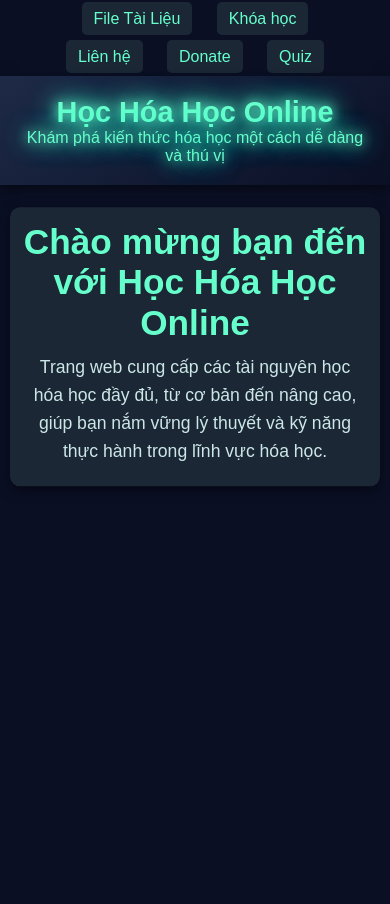
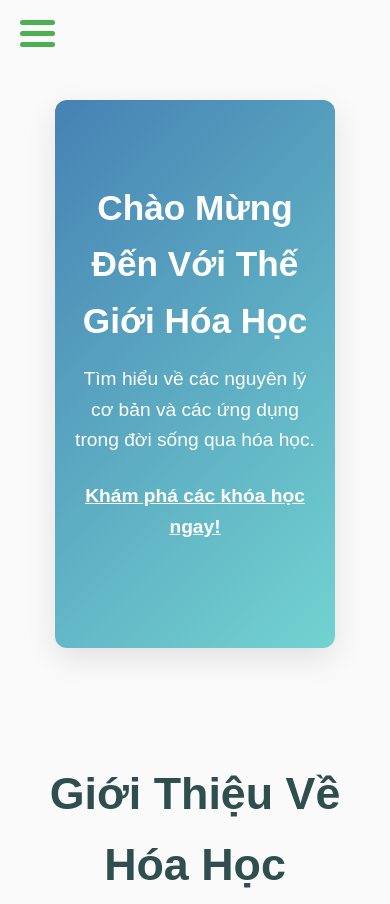
Before and after one commit to FrisHChem/chemist, a plain HTML site: page index.html in a window 390 px wide. Shown: the top 904 px of the page. Before the commit the page ends 844 px from the top, so only its background shows below. Drawn offline with Linux system fonts and the light colour scheme.

Commit message:
Update index.html

```diff
--- a/index.html
+++ b/index.html
@@ -3,205 +3,304 @@
 <head>
     <meta charset="UTF-8">
     <meta name="viewport" content="width=device-width, initial-scale=1.0">
-    <title>Trang Chủ - Học Hóa Học Online</title>
+    <title>Trang Chủ - Hóa Học</title>
     <style>
-        /* Reset */
         * {
             margin: 0;
             padding: 0;
             box-sizing: border-box;
         }
 
-        /* Toàn bộ trang */
         body {
             font-family: 'Arial', sans-serif;
-            background-color: #0a0f24; /* Màu nền đen xanh */
-            color: #f0f0f0;
+            background-color: #fafafa;
+            color: #333;
+            line-height: 1.6;
+            transition: background-color 0.5s ease-in-out;
+        }
+
+        .container {
+            width: 100%;
+            padding: 20px;
+            text-align: center;
+            max-width: 1200px;
+            margin: auto;
             display: flex;
             flex-direction: column;
             align-items: center;
-            min-height: 100vh;
-            transition: background-color 0.3s ease; /* Thêm hiệu ứng chuyển đổi màu nền */
         }
 
-        /* Menu điều hướng góc trái và phải */
-        .nav-left, .nav-right {
+        /* Menu button animation */
+        .menu-icon {
             position: absolute;
             top: 20px;
-            transition: transform 0.3s ease-in-out;
+            left: 20px;
+            cursor: pointer;
+            display: flex;
+            flex-direction: column;
+            gap: 6px;
+            z-index: 100;
         }
 
-        .nav-left {
-            left: 20px;
-        }
-
-        .nav-right {
-            right: 20px;
-        }
-
-        .nav-left a, .nav-right a {
-            color: #66ffcc;
-            font-size: 16px;
-            text-decoration: none;
-            margin: 0 10px;
-            padding: 8px 12px;
+        .menu-icon div {
+            width: 35px;
+            height: 5px;
+            background-color: #4CAF50; /* màu xanh lá đậm */
             border-radius: 5px;
-            background-color: #1b2735;
             transition: all 0.3s ease;
         }
 
-        .nav-left a:hover, .nav-right a:hover {
-            background-color: #66ffcc;
-            color: #0a0f24;
-            transform: scale(1.1); /* Tạo hiệu ứng phóng to */
+        .menu {
+            position: fixed;
+            top: 0;
+            left: 0;
+            width: 250px;
+            height: 100%;
+            background-color: #1c1c1c; /* Đen than */
+            color: #ffffff;
+            padding-top: 60px;
+            transform: translateX(-100%);
+            transition: transform 0.3s ease;
+            z-index: 99;
         }
 
-        /* Phần tiêu đề */
-        .header {
-            text-align: center;
-            padding: 40px;
-            background: linear-gradient(145deg, #1e2a47, #0a0f24);
-            color: #66ffcc;
-            width: 100%;
-            margin-bottom: 20px;
-            box-shadow: 0 4px 12px rgba(0, 0, 0, 0.5);
-            animation: glow 1.5s infinite alternate;
+        .menu a {
+            display: block;
+            color: #ffffff;
+            padding: 18px;
+            text-decoration: none;
+            font-size: 1.2em;
+            text-transform: uppercase;
+            transition: background-color 0.3s ease, color 0.3s ease;
         }
 
-        .header h1 {
-            font-size: 2.8em;
-            text-shadow: 0 0 12px #66ffcc, 0 0 25px #66ffcc, 0 0 30px #00ffcc;
+        .menu a:hover {
+            background-color: #4CAF50; /* Màu xanh lá khi hover */
+            color: #1c1c1c; /* Màu đen than khi hover */
         }
 
-        .header p {
-            font-size: 1.3em;
+        .menu.open {
+            transform: translateX(0);
         }
 
-        /* Nội dung chính */
-        .content {
-            width: 90%;
+        .hero {
+            background: linear-gradient(135deg, #1E90FF, #4CAF50); /* Xanh dương và xanh lá */
+            color: white;
+            padding: 80px 20px;
+            border-radius: 12px;
+            margin-top: 80px;
+            width: 80%;
             max-width: 900px;
-            display: flex;
-            flex-direction: column;
-            gap: 20px;
-            padding: 20px;
-            animation: slideUp 0.8s ease-out;
+            box-shadow: 0 10px 30px rgba(0, 0, 0, 0.1);
+            animation: colorCycle 5s infinite alternate; /* Chuyển đổi màu sắc luân phiên */
+            transition: background 2s ease-in-out;
         }
 
-        /* Giới thiệu ngắn */
-        .intro {
-            text-align: center;
-            padding: 40px;
-            background-color: #1b2735;
-            border-radius: 10px;
-            box-shadow: 0 4px 12px rgba(0, 0, 0, 0.5);
-            animation: float 3s ease-in-out infinite;
+        .hero:hover {
+            background: linear-gradient(135deg, #333, #4CAF50);
         }
 
-        .intro h2 {
-            color: #66ffcc;
-            font-size: 2em;
+        .hero h1 {
+            font-size: 3.5em;
+            font-weight: bold;
             margin-bottom: 15px;
-            transform: scale(1.1); /* Thêm hiệu ứng phóng to */
+            animation: bounce 2s ease-in-out infinite;
         }
 
-        .intro p {
-            font-size: 1.1em;
-            color: #cce7e8;
-            line-height: 1.6;
+        .hero p {
+            font-size: 1.2em;
+            margin-bottom: 25px;
         }
 
-        /* Hiệu ứng phát sáng cho tiêu đề */
-        @keyframes glow {
+        .card-container {
+            display: flex;
+            justify-content: space-around;
+            flex-wrap: wrap;
+            gap: 30px;
+            margin-top: 30px;
+        }
+
+        .card {
+            background-color: #ffffff;
+            border-radius: 10px;
+            padding: 20px;
+            width: 250px;
+            text-align: center;
+            box-shadow: 0 10px 30px rgba(0, 0, 0, 0.1);
+            transition: transform 0.3s ease, box-shadow 0.3s ease, background-color 0.5s ease-in-out;
+            animation: fadeInUp 1s ease-in-out;
+        }
+
+        .card:hover {
+            transform: translateY(-5px);
+            box-shadow: 0 20px 60px rgba(0, 0, 0, 0.15);
+            background-color: #4CAF50; /* Màu xanh lá khi hover */
+        }
+
+        .card img {
+            width: 80px;
+            height: 80px;
+            margin-bottom: 20px;
+            border-radius: 50%;
+            object-fit: cover;
+        }
+
+        .card h3 {
+            font-size: 1.5em;
+            color: #2f4f4f;
+            margin-bottom: 10px;
+        }
+
+        .card p {
+            font-size: 1em;
+            color: #7f8c8d;
+        }
+
+        .info-section {
+            padding: 60px 20px;
+            text-align: center;
+            margin-top: 50px;
+            animation: fadeInUp 1s ease-in-out;
+        }
+
+        .info-section h2 {
+            font-size: 2.8em;
+            color: #2f4f4f;
+            margin-bottom: 20px;
+        }
+
+        .info-section p {
+            font-size: 1.1em;
+            color: #7f8c8d;
+            line-height: 1.8;
+            max-width: 900px;
+            margin: auto;
+        }
+
+        @keyframes colorCycle {
             0% {
-                text-shadow: 0 0 8px #66ffcc, 0 0 15px #66ffcc, 0 0 20px #00ffcc;
+                background: linear-gradient(135deg, #1E90FF, #3aa7d6); /* Xanh dương - xanh lá */
+            }
+            50% {
+                background: linear-gradient(135deg, #00BFFF, #070807); /* Xanh sáng - xanh lá nhạt */
             }
             100% {
-                text-shadow: 0 0 12px #66ffcc, 0 0 25px #66ffcc, 0 0 30px #00ffcc;
+                background: linear-gradient(135deg, #4682B4, #72d3d0); /* Xanh dương đậm - xanh rừng */
             }
         }
 
-        /* Hiệu ứng nổi lên nhẹ */
-        @keyframes float {
-            0%, 100% {
+        @keyframes fadeIn {
+            0% { opacity: 0; }
+            100% { opacity: 1; }
+        }
+
+        @keyframes fadeInUp {
+            0% { opacity: 0; transform: translateY(20px); }
+            100% { opacity: 1; transform: translateY(0); }
+        }
+
+        @keyframes bounce {
+            0%, 20%, 50%, 80%, 100% {
                 transform: translateY(0);
             }
-            50% {
+            40% {
                 transform: translateY(-10px);
+            }
+            60% {
+                transform: translateY(-5px);
             }
         }
 
-        /* Hiệu ứng di chuyển lên */
-        @keyframes slideUp {
-            from {
-                opacity: 0;
-                transform: translateY(20px);
+        @media (max-width: 768px) {
+            .hero h1 {
+                font-size: 2.5em;
             }
-            to {
-                opacity: 1;
-                transform: translateY(0);
+
+            .card-container {
+                flex-direction: column;
+                align-items: center;
+            }
+
+            .card {
+                width: 80%;
+                margin-bottom: 20px;
             }
         }
 
-        /* Thiết kế đáp ứng cho màn hình nhỏ */
-        @media (max-width: 768px) {
-            .nav-left, .nav-right {
-                position: static;
-                text-align: center;
-                margin: 10px 0;
+        @media (max-width: 480px) {
+            .hero h1 {
+                font-size: 2.2em;
             }
 
-            .header {
-                padding: 20px;
+            .menu a {
+                font-size: 1.1em;
             }
 
-            .header h1 {
-                font-size: 1.8em;
-            }
-
-            .header p {
-                font-size: 1em;
-            }
-
-            .content {
-                width: 100%;
-                padding: 10px;
-            }
-
-            .intro {
-                padding: 20px;
+            .card-container {
+                flex-direction: column;
+                gap: 20px;
+                align-items: center;
             }
         }
     </style>
 </head>
 <body>
-    <!-- Menu trái -->
-    <div class="nav-left">
-        <a href="filebaitap.html">File Tài Liệu</a>
-        <a href="page2.htm">Khóa học</a>
+
+    <div class="menu-icon" onclick="toggleMenu()">
+        <div></div>
+        <div></div>
+        <div></div>
     </div>
 
-    <!-- Menu phải -->
-    <div class="nav-right">
+    <div id="menu" class="menu">
+        <a href="index.html">Trang chủ</a>
+        <a href="page2.htm">Khóa học</a>
+        <a href="filebaitap.html">Tài liệu</a>
+        <a href="quiz.html">Quiz</a>
+        <a href="donate.html">Donate</a>
         <a href="lienhe.html">Liên hệ</a>
-        <a href="donate.html">Donate</a>
-        <a href="chonquiz.html">Quiz</a>
-
     </div>
 
-    <!-- Tiêu đề trang -->
-    <header class="header">
-        <h1>Học Hóa Học Online</h1>
-        <p>Khám phá kiến thức hóa học một cách dễ dàng và thú vị</p>
-    </header>
+    <div class="container">
+        <div class="hero">
+            <h1>Chào Mừng Đến Với Thế Giới Hóa Học</h1>
+            <p>Tìm hiểu về các nguyên lý cơ bản và các ứng dụng trong đời sống qua hóa học.</p>
+            <p><a style="color: #fff; text-decoration: underline; font-weight: bold;">Khám phá các khóa học ngay!</a></p>
+        </div>
 
-    <!-- Nội dung chính -->
-    <div class="content">
-        <!-- Giới thiệu ngắn -->
-        <section class="intro">
-            <h2>Chào mừng bạn đến với Học Hóa Học Online</h2>
-            <p>Trang web cung cấp các tài nguyên học hóa học đầy đủ, từ cơ bản đến nâng cao, giúp bạn nắm vững lý thuyết và kỹ năng thực hành trong lĩnh vực hóa học.</p>
-        </section>
+        <div class="info-section">
+            <h2>Giới Thiệu Về Hóa Học</h2>
+            <p>Hóa học là môn khoa học nghiên cứu về cấu trúc, tính chất, thành phần và các phản ứng của vật chất. Việc hiểu rõ về hóa học không chỉ giúp ta giải thích những hiện tượng tự nhiên mà còn giúp ứng dụng vào nhiều lĩnh vực như y tế, công nghệ, năng lượng...</p>
+        </div>
+
+        <div class="info-section">
+            <h2>Nhà Hóa Học Nổi Bật</h2>
+            <div class="card-container">
+                <div class="card">
+                    <img src="https://upload.wikimedia.org/wikipedia/commons/3/3a/Cat_Emoji.jpg" alt="Mèo Cute">
+                    <h3>Marie Curie</h3>
+                    <p>Marie Curie là nhà khoa học nổi tiếng với công trình nghiên cứu về phóng xạ. Bà là người duy nhất giành giải Nobel ở hai lĩnh vực khác nhau.</p>
+                </div>
+                <div class="card">
+                    <img src="https://upload.wikimedia.org/wikipedia/commons/3/3a/Cat_Emoji.jpg" alt="Mèo Cute">
+                    <h3>Dmitri Mendeleev</h3>
+                    <p>Người sáng lập bảng tuần hoàn các nguyên tố hóa học, Mendeleev đã phát hiện ra mối quan hệ giữa các nguyên tố trong tự nhiên.</p>
+                </div>
+                <div class="card">
+                    <img src="https://upload.wikimedia.org/wikipedia/commons/3/3a/Cat_Emoji.jpg" alt="Mèo Cute">
+                    <h3>Linus Pauling</h3>
+                    <p>Linus Pauling là nhà hóa học xuất sắc, nghiên cứu về các liên kết hóa học và tác động của vitamin đối với sức khỏe con người.</p>
+                </div>
+            </div>
+        </div>
     </div>
+
+    <script>
+        function toggleMenu() {
+            const menu = document.getElementById("menu");
+            menu.classList.toggle("open");
+        }
+    </script>
+
 </body>
 </html>
```
